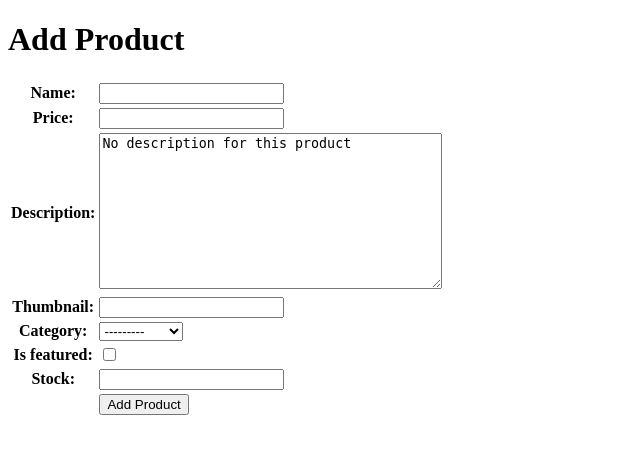
After one commit to inoperatingsystem/gooner-store, a Django app: page /add-product/ in a window 1280 px wide. The commit adds this page. Shown: the top 454 px of the page, without its empty margins (0-640 px from the left). Run offline with Django 5.2, Linux system fonts and the light colour scheme.

Commit message:
progress tugas-3

```diff
--- a/gooner_store/settings.py
+++ b/gooner_store/settings.py
@@ -34,6 +34,9 @@ DEBUG = True
 
 ALLOWED_HOSTS = ["localhost", "127.0.0.1", "julius-albert-goonerstore.pbp.cs.ui.ac.id"]
 
+CSRF_TRUSTED_ORIGINS = [
+    "https://julius-albert-goonerstore.pbp.cs.ui.ac.id"
+]
 
 # Application definition
 
@@ -62,7 +65,7 @@ ROOT_URLCONF = 'gooner_store.urls'
 TEMPLATES = [
     {
         'BACKEND': 'django.template.backends.django.DjangoTemplates',
-        'DIRS': [],
+        'DIRS': [BASE_DIR / 'templates'],
         'APP_DIRS': True,
         'OPTIONS': {
             'context_processors': [
--- /dev/null
+++ b/main/forms.py
@@ -0,0 +1,8 @@
+from django.forms import ModelForm
+from main.models import Product
+
+class ProductForm(ModelForm):
+    class Meta:
+        model = Product
+        fields = ["name", "price", "description", "thumbnail", "category",
+                  "is_featured", "stock"]
--- a/main/models.py
+++ b/main/models.py
@@ -11,6 +11,14 @@ class Product(models.Model):
         ('accessory', 'Accessory'),
     ]
 
+    CATEGORY_SIZES = [
+        ('xs', 'XS'),
+        ('s', 'S'),
+        ('m', 'M'),
+        ('l', 'L'),
+        ('xl', 'XL'),
+    ]
+
     # Mandatory attributes
     name = models.CharField(max_length=256)
     price = models.IntegerField()
@@ -22,6 +30,38 @@ class Product(models.Model):
     # Additional attributes
     id = models.UUIDField(primary_key=True, default=uuid.uuid4, editable=False)
     stock = models.IntegerField()
+    size = models.CharField(max_length=20, choices=CATEGORY_SIZES)
+    date_added = models.DateTimeField(auto_now_add=True)
+    sold_count = models.IntegerField(default=0)
+    is_available = models.BooleanField(default=True)
 
     def __str__(self):
         return self.name
+
+    @property
+    def is_in_stock(self):
+        return self.stock > 0
+
+    def reduce_stock(self, quantity=1):
+        if quantity <= 0:
+            return False
+        if quantity > self.stock:
+            return False
+        self.stock -= quantity
+        self.save()
+        return True
+
+    def add_stock(self, quantity):
+        if quantity <= 0:
+            return False
+        self.stock += quantity
+        self.save()
+        return True
+
+    def increment_sold_count(self, quantity=1):
+        self.sold_count += quantity
+        self.save()
+
+    @property
+    def is_best_selling(self):
+        return self.sold_count > 20
--- /dev/null
+++ b/main/templates/add_product.html
@@ -0,0 +1,18 @@
+{% extends "base.html" %}
+{% block content %}
+<h1>Add Product</h1>
+
+<form method="POST">
+  {% csrf_token %}
+  <table>
+    {{ form.as_table }}
+    <tr>
+      <td></td>
+      <td>
+        <input type="submit" value="Add Product" />
+      </td>
+    </tr>
+  </table>
+</form>
+
+{% endblock %}
--- a/main/urls.py
+++ b/main/urls.py
@@ -1,8 +1,10 @@
 from django.urls import path
-from main.views import show_main
+from main.views import show_main, add_product, show_product
 
 app_name = 'main'
 
 urlpatterns = [
     path('', show_main, name='show_main'),
+    path('add-product/', add_product, name='add_product'),
+    path('product/<str:id>/', show_product, name='show_product'),
 ]
--- a/main/views.py
+++ b/main/views.py
@@ -1,11 +1,35 @@
-from django.shortcuts import render
+from django.shortcuts import render, redirect, get_object_or_404
+from main.forms import ProductForm
+from main.models import Product
 
 # Create your views here.
 def show_main(request):
+    product_list = Product.objects.all()
+
     context = {
         'app_name' : 'Gooner Store',
         'name' : 'Julius Albert Wirayuda',
         'class' : 'PBP F',
+        'product_list': product_list,
     }
 
     return render(request, "main.html", context)
+
+def add_product(request):
+    form = ProductForm(request.POST or None)
+
+    if form.is_valid() and request.method == "POST":
+        form.save()
+        return redirect('main:show_main')
+
+    context = {'form': form}
+    return render(request, "add_product.html", context)
+
+def show_product(request, id):
+    product = get_object_or_404(Product, pk=id)
+
+    context = {
+        'product': product
+    }
+
+    return render(request, "product_detail.html", context)
--- /dev/null
+++ b/templates/base.html
@@ -0,0 +1,13 @@
+{% load static %}
+<!DOCTYPE html>
+<html lang="en">
+<head>
+    <meta charset="UTF-8" />
+    <meta name="viewport" content="width=device-width, initial-scale=1.0" />
+    {% block meta %} {% endblock meta %}
+</head>
+
+<body>
+    {% block content %} {% endblock content %}
+</body>
+</html>
```
Also changed, not shown: main/templates/main.html (+35 -0 lines), main/templates/product_detail.html (added, +18 -0 lines), main/migrations/0001_initial.py, main/migrations/0002_product_description_alter_product_thumbnail.py (deleted).
